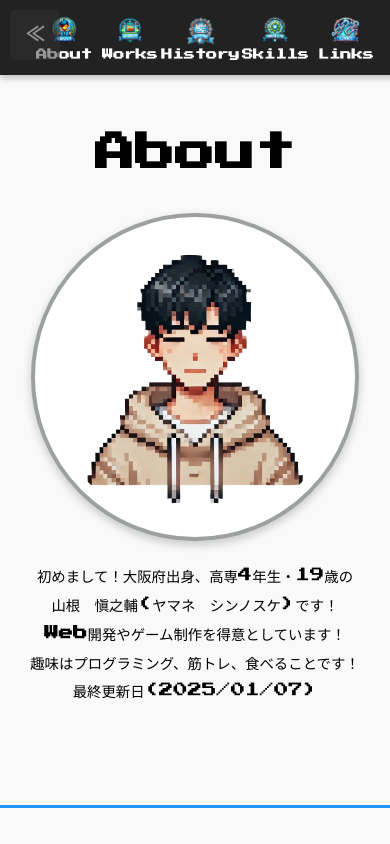
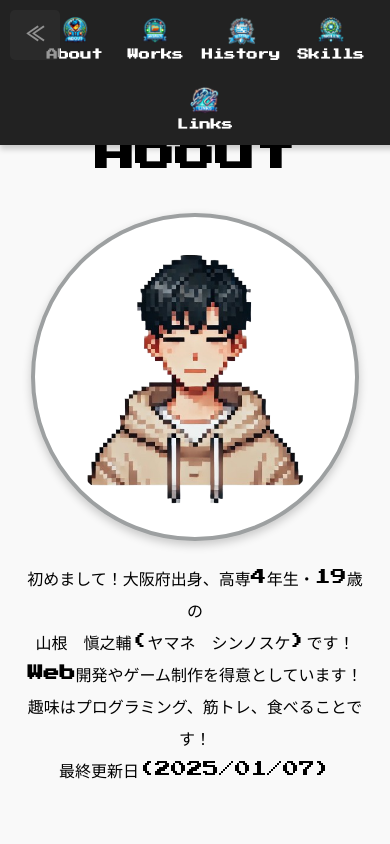
Before and after one commit to sinnosukeyamane/portfolio, a plain HTML site: page index.html in a window 390 px wide. Shown: the top 844 px of the page. Drawn offline with Linux system fonts and the light colour scheme.

Commit message:
モバイル対応完成5

```diff
--- a/main.css
+++ b/main.css
@@ -99,6 +99,8 @@ body, html {
     padding: 10px; /* パディングを調整 */
     justify-content: center; /* ナビゲーションリンクを中央揃え */
     margin: 0 auto; /* ナビバー全体を中央揃え */
+    gap: 15px; /* アイコン間のスペースを追加 */
+
   }
 
   .navbar a {
@@ -372,7 +374,7 @@ section p {
 /* モバイル対応 - pタグのフォントサイズを調整 */
 @media (max-width: 768px) {
   #about p {
-    font-size: 0.9rem; /* フォントサイズを小さく設定 */
+    font-size: 1rem; /* フォントサイズを小さく設定 */
     line-height: 2; /* 行間を調整 */
     text-align: center; /* テキストを中央揃え */
     margin: 0 auto; /* 中央揃えのためにマージンを調整 */
```
